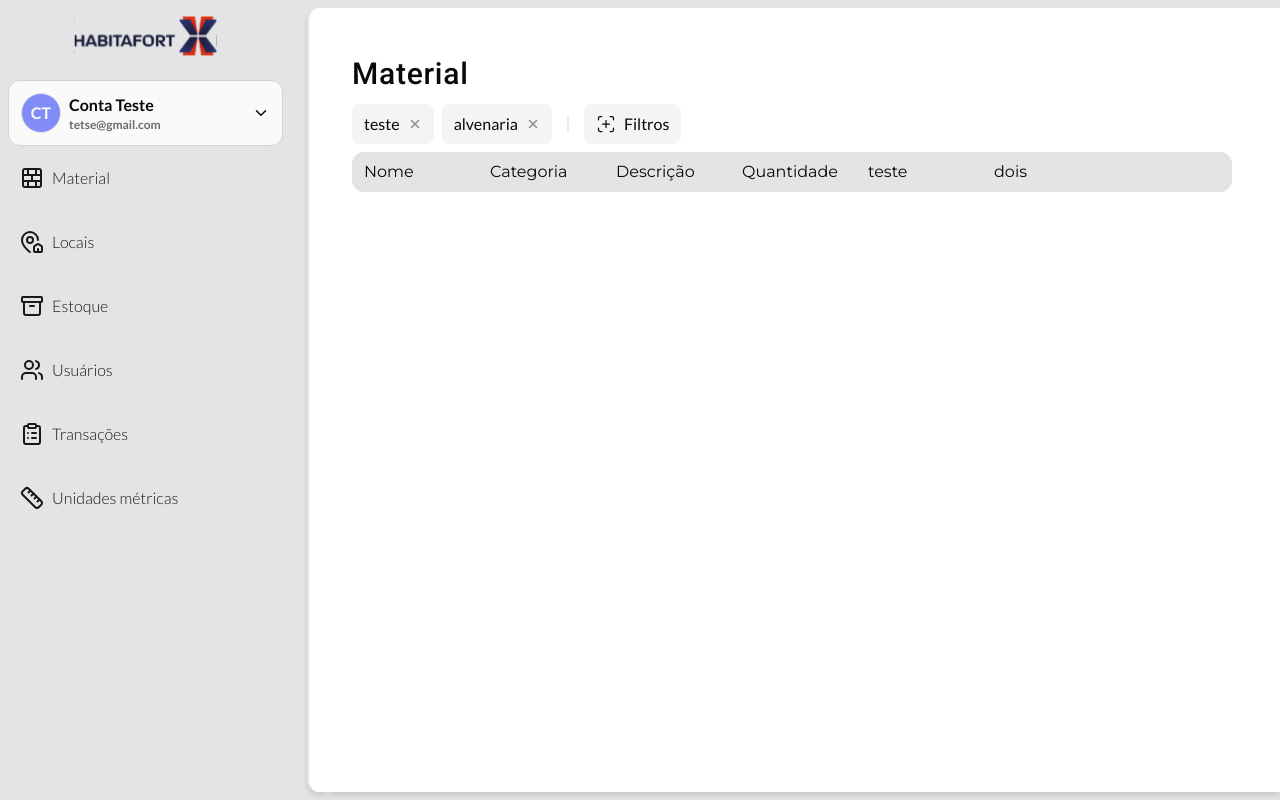
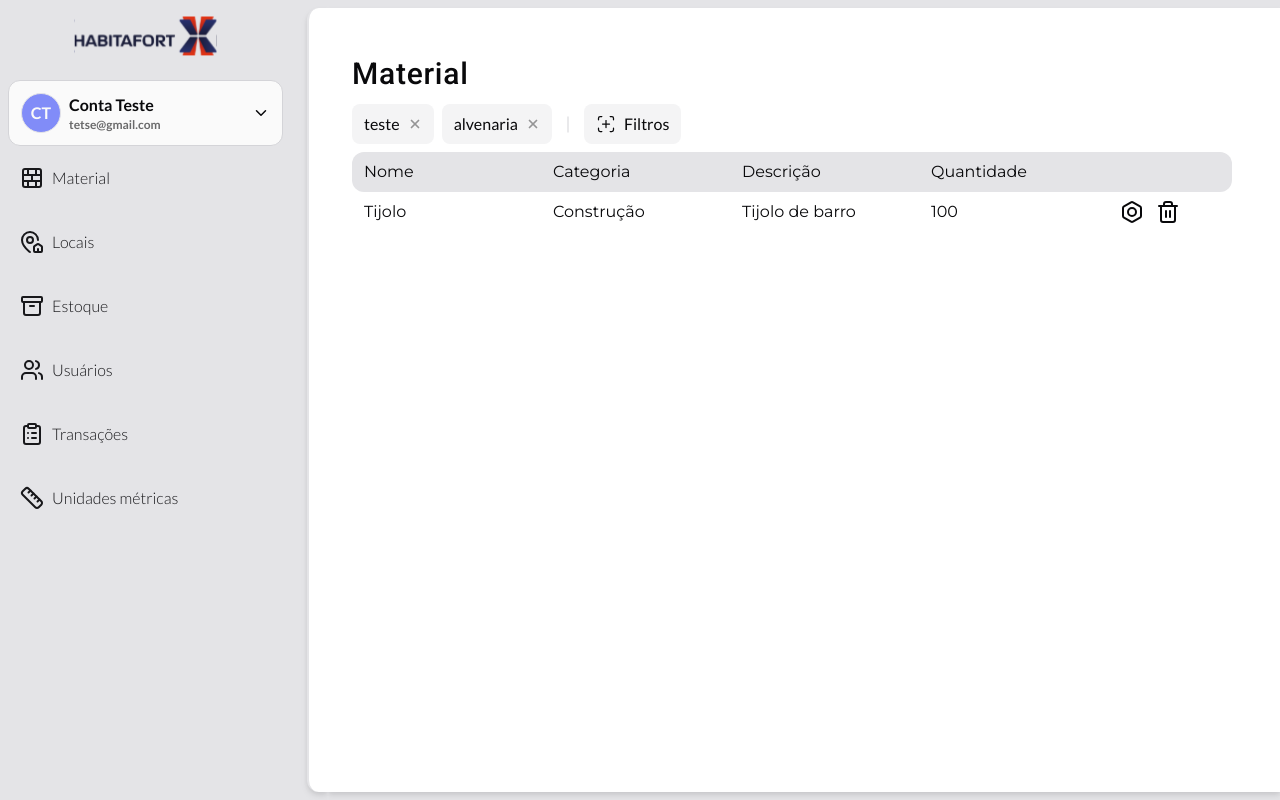
Before and after one commit to IntegradorUFFS/front, a React (Vite) app: page / in a window 1280 px wide. Built offline with nearby package versions, Linux system fonts and the light colour scheme.

Commit message:
Table head ok

```diff
--- /dev/null
+++ b/src/components/Table/Row/index.tsx
@@ -0,0 +1,32 @@
+import { BoltIcon, Trash, Trash2 } from "lucide-react";
+import { DynamicGrid } from "../styles";
+
+interface IProps {
+  items: string[];
+}
+
+const TableRow: React.FC<IProps> = ({ items }) => {
+  return (
+    <div className="flex-1">
+      <DynamicGrid
+        className="rounded-xl grid py-2 px-3 text-base font-montserrat"
+        length={items.length}
+      >
+        {items?.map((key) => (
+          <div key={key}>{key}</div>
+        ))}
+
+        <div className="flex gap-3">
+          <button>
+            <BoltIcon />
+          </button>
+          <button>
+            <Trash2 />
+          </button>
+        </div>
+      </DynamicGrid>
+    </div>
+  );
+};
+
+export default TableRow;
--- a/src/components/Table/index.tsx
+++ b/src/components/Table/index.tsx
@@ -1,11 +1,14 @@
+import TableRow from "./Row";
 import { DynamicGrid } from "./styles";
 
 interface IProps {
   items: string[];
+  dataLine: string[];
 }
 
 const Table: React.FC<IProps> = ({
-  items = ["Nome", "Categoria", "Descrição", "Quantidade", "teste", "dois"],
+  items = ["Nome", "Categoria", "Descrição", "Quantidade"],
+  dataLine = ["Tijolo", "Construção", "Tijolo de barro", "100"],
 }) => {
   return (
     <div className="flex-1">
@@ -17,6 +20,8 @@ const Table: React.FC<IProps> = ({
           <div key={key}>{key}</div>
         ))}
       </DynamicGrid>
+
+      <TableRow items={dataLine} />
     </div>
   );
 };
```
